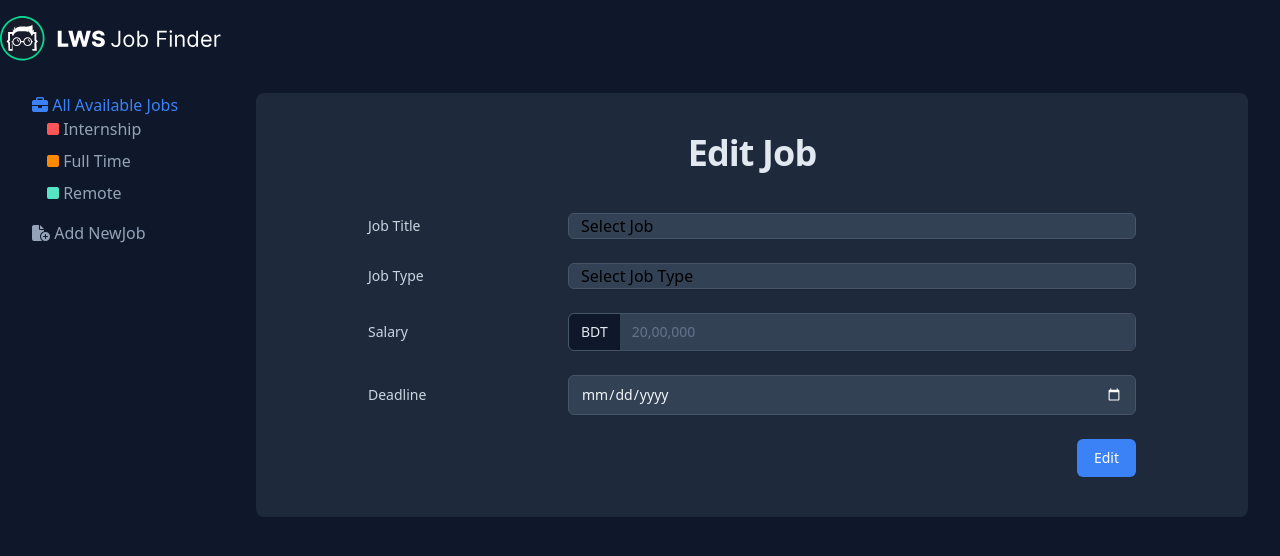
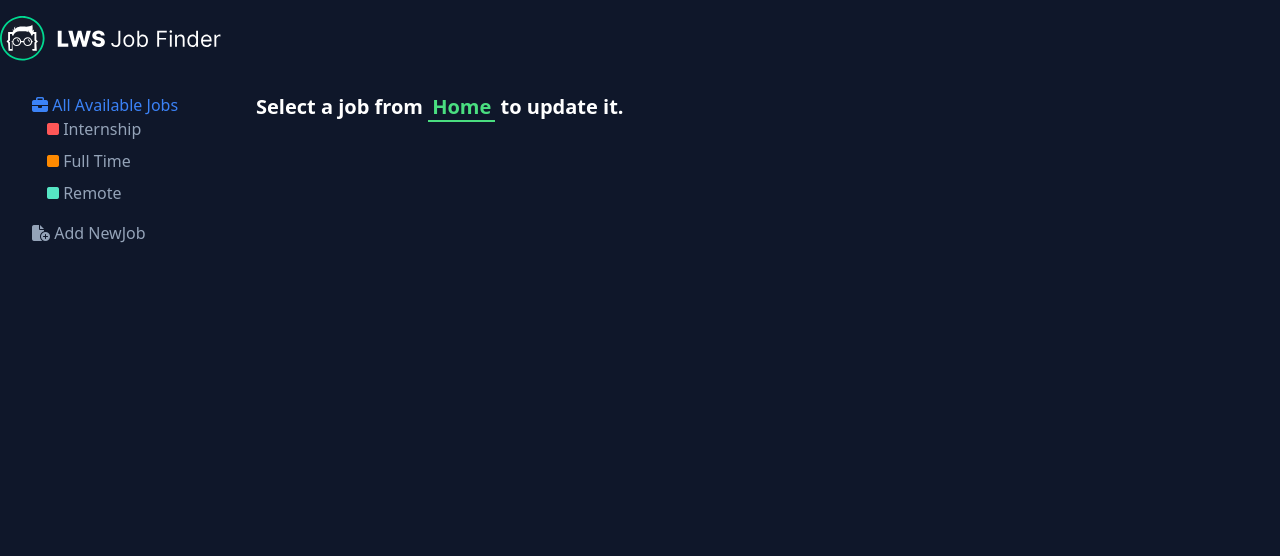
Before and after one commit to MohammadNaiem65/lws-assignment-07, a React (Vite) app: page /editJob in a window 1280 px wide. Shown: the top 556 px of the page. Built offline with nearby package versions, Linux system fonts and the light colour scheme.

Commit message:
added job updating functionality

```diff
--- a/server/db.json
+++ b/server/db.json
@@ -1,9 +1,9 @@
 {
   "jobs": [
     {
-      "title": "DevOps Engineer",
+      "title": "IOS App Developer",
       "type": "Internship",
-      "salary": "25002",
+      "salary": "12345",
       "deadline": "2024-12-31",
       "id": 2
     },
@@ -42,12 +42,6 @@
       "deadline": "2023-12-31",
       "id": 7
     },
-    [
-      "MERN Stack Developer",
-      "Remote",
-      "50000",
-      "2023-10-10"
-    ],
     {
       "title": "MERN Stack Developer",
       "type": "Remote",
--- a/src/features/jobs/jobsAPI.js
+++ b/src/features/jobs/jobsAPI.js
@@ -11,3 +11,9 @@ export const readJobs = async () => {
 
 	return res.data;
 };
+
+export const updateJob = async (id, data) => {
+	const res = await axiosInstance.patch(`/jobs/${id}`, data);
+
+	return res.data;
+};
--- a/src/features/jobs/jobsSlice.js
+++ b/src/features/jobs/jobsSlice.js
@@ -1,9 +1,10 @@
 import { createAsyncThunk, createSlice } from '@reduxjs/toolkit';
-import { createJob, readJobs } from './jobsAPI';
+import { createJob, readJobs, updateJob } from './jobsAPI';
 
 // initial state
 const initialState = {
 	jobs: [],
+	editingJobDetails: {},
 	isLoading: false,
 	isError: false,
 	error: '',
@@ -22,10 +23,24 @@ export const getJobs = createAsyncThunk('jobs/getJobs', async () => {
 	return jobs;
 });
 
+export const editJob = createAsyncThunk(
+	'jobs/editJob',
+	async ({ id, data }) => {
+		const updatedData = await updateJob(id, data);
+
+		return updatedData;
+	}
+);
+
 // create jobs slice
 const jobSlice = createSlice({
 	name: 'jobs',
 	initialState,
+	reducers: {
+		addEditingJobDetails: (state, action) => {
+			state.editingJobDetails = action.payload;
+		},
+	},
 	extraReducers: (builder) => {
 		// add job
 		builder
@@ -60,7 +75,29 @@ const jobSlice = createSlice({
 				state.isError = true;
 				state.error = action.error.message;
 			});
+
+		// edit job
+		builder
+			.addCase(editJob.pending, (state) => {
+				state.isError = false;
+				state.isLoading = true;
+			})
+			.addCase(editJob.fulfilled, (state, action) => {
+				state.isLoading = false;
+
+				const index = state.jobs.findIndex(
+					(job) => job.id === action.payload.id
+				);
+				state.jobs[index] = action.payload;
+			})
+			.addCase(editJob.rejected, (state, action) => {
+				state.isLoading = false;
+				state.jobs = [];
+				state.isError = true;
+				state.error = action.error.message;
+			});
 	},
 });
 
 export default jobSlice.reducer;
+export const { addEditingJobDetails } = jobSlice.actions;
--- a/src/pages/EditJob/EditJob.jsx
+++ b/src/pages/EditJob/EditJob.jsx
@@ -1,13 +1,144 @@
-import EditJobForm from './EditJobForm/EditJobForm';
+import { useState } from 'react';
+import { useDispatch, useSelector } from 'react-redux';
+import { Link, useNavigate } from 'react-router-dom';
+import { editJob } from '../../features/jobs/jobsSlice';
 
 export default function EditJob() {
-	return (
+	// ! Required hooks and variables
+	const {
+		title: jobTitle,
+		type: jobType,
+		salary: jobSalary,
+		deadline: jobDeadline,
+		id,
+	} = useSelector((state) => state.jobs.editingJobDetails);
+	const dispatch = useDispatch();
+	const navigate = useNavigate();
+
+	const [title, setTitle] = useState(jobTitle);
+	const [type, setType] = useState(jobType);
+	const [salary, setSalary] = useState(jobSalary);
+	const [deadline, setDeadline] = useState(jobDeadline);
+
+	const handleEditJob = (e) => {
+		e.preventDefault();
+
+		const data = { title, type, salary, deadline };
+
+		dispatch(editJob({ id, data }));
+		navigate('/');
+	};
+
+	const content = (
 		<main className='max-w-3xl rounded-lg mx-auto relative z-20 p-10 xl:max-w-none bg-[#1E293B]'>
 			<h1 className='mb-10 text-center lws-section-title'>Edit Job</h1>
 
 			<div className='max-w-3xl mx-auto'>
-				<EditJobForm />
+				<form className='space-y-6' onSubmit={handleEditJob}>
+					<div className='fieldContainer'>
+						<label
+							htmlFor='lws-JobTitle'
+							className='text-sm font-medium text-slate-300'>
+							Job Title
+						</label>
+						<select
+							id='lws-JobTitle'
+							name='lwsJobTitle'
+							value={title}
+							onChange={(e) => setTitle(e.target.value)}
+							required
+							className='px-3 py-1 text-slate-300'>
+							<option value='' hidden>
+								Select Job
+							</option>
+							<option>Software Engineer</option>
+							<option>Software Developer</option>
+							<option>Full Stack Developer</option>
+							<option>MERN Stack Developer</option>
+							<option>DevOps Engineer</option>
+							<option>QA Engineer</option>
+							<option>Product Manager</option>
+							<option>Social Media Manager</option>
+							<option>Senior Executive</option>
+							<option>Junior Executive</option>
+							<option>Android App Developer</option>
+							<option>IOS App Developer</option>
+							<option>Frontend Developer</option>
+							<option>Frontend Engineer</option>
+						</select>
+					</div>
+
+					<div className='fieldContainer'>
+						<label htmlFor='lws-JobType'>Job Type</label>
+						<select
+							id='lws-JobType'
+							name='lwsJobType'
+							value={type}
+							onChange={(e) => setType(e.target.value)}
+							required
+							className='px-3 py-1 text-slate-300'>
+							<option value='' hidden>
+								Select Job Type
+							</option>
+							<option>Full Time</option>
+							<option>Internship</option>
+							<option>Remote</option>
+						</select>
+					</div>
+
+					<div className='fieldContainer'>
+						<label htmlFor='lws-JobSalary'>Salary</label>
+						<div className='flex border rounded-md shadow-sm border-slate-600'>
+							<span className='input-tag'>BDT</span>
+							<input
+								type='number'
+								name='lwsJobSalary'
+								id='lws-JobSalary'
+								value={salary}
+								onChange={(e) => setSalary(e.target.value)}
+								required
+								className='!rounded-l-none !border-0'
+								placeholder='20,00,000'
+							/>
+						</div>
+					</div>
+
+					<div className='fieldContainer'>
+						<label htmlFor='lws-JobDeadline'>Deadline</label>
+						<input
+							type='date'
+							name='lwsJobDeadline'
+							id='lws-JobDeadline'
+							value={deadline}
+							onChange={(e) => setDeadline(e.target.value)}
+							required
+						/>
+					</div>
+
+					<div className='text-right'>
+						<button
+							type='submit'
+							id='lws-submit'
+							className='cursor-pointer btn btn-primary w-fit bg-green-300'>
+							Edit
+						</button>
+					</div>
+				</form>
 			</div>
 		</main>
 	);
+
+	return title ? (
+		content
+	) : (
+		<h2 className='text-xl font-semibold text-white'>
+			Select a job from{' '}
+			<Link
+				to='/'
+				className='text-green-400 px-1 border-b-2 border-green-400'>
+				Home
+			</Link>{' '}
+			to update it.
+		</h2>
+	);
 }
--- a/src/pages/EditJob/EditJobForm/EditJobForm.jsx
+++ /dev/null
@@ -1,86 +0,0 @@
-export default function EditJobForm() {
-    return (
-		<form className='space-y-6'>
-			<div className='fieldContainer'>
-				<label
-					htmlFor='lws-JobTitle'
-					className='text-sm font-medium text-slate-300'>
-					Job Title
-				</label>
-				<select
-					id='lws-JobTitle'
-					name='lwsJobTitle'
-					required
-					className='px-3'>
-					<option value='' hidden selected>
-						Select Job
-					</option>
-					<option>Software Engineer</option>
-					<option>Software Developer</option>
-					<option>Full Stack Developer</option>
-					<option>MERN Stack Developer</option>
-					<option>DevOps Engineer</option>
-					<option>QA Engineer</option>
-					<option>Product Manager</option>
-					<option>Social Media Manager</option>
-					<option>Senior Executive</option>
-					<option>Junior Executive</option>
-					<option>Android App Developer</option>
-					<option>IOS App Developer</option>
-					<option>Frontend Developer</option>
-					<option>Frontend Engineer</option>
-				</select>
-			</div>
-
-			<div className='fieldContainer'>
-				<label htmlFor='lws-JobType'>Job Type</label>
-				<select
-					id='lws-JobType'
-					name='lwsJobType'
-					required
-					className='px-3'>
-					<option value='' hidden selected>
-						Select Job Type
-					</option>
-					<option>Full Time</option>
-					<option>Internship</option>
-					<option>Remote</option>
-				</select>
-			</div>
-
-			<div className='fieldContainer'>
-				<label htmlFor='lws-JobSalary'>Salary</label>
-				<div className='flex border rounded-md shadow-sm border-slate-600'>
-					<span className='input-tag'>BDT</span>
-					<input
-						type='number'
-						name='lwsJobSalary'
-						id='lws-JobSalary'
-						required
-						className='!rounded-l-none !border-0'
-						placeholder='20,00,000'
-					/>
-				</div>
-			</div>
-
-			<div className='fieldContainer'>
-				<label htmlFor='lws-JobDeadline'>Deadline</label>
-				<input
-					type='date'
-					name='lwsJobDeadline'
-					id='lws-JobDeadline'
-					required
-				/>
-			</div>
-
-			<div className='text-right'>
-				<button
-					type='submit'
-					id='lws-submit'
-					className='cursor-pointer btn btn-primary w-fit'>
-					Edit
-				</button>
-			</div>
-		</form>
-	);
-}
--- a/src/pages/Home/Job/Job.jsx
+++ b/src/pages/Home/Job/Job.jsx
@@ -1,6 +1,17 @@
+import { useDispatch } from 'react-redux';
+import { useNavigate } from 'react-router-dom';
+import { addEditingJobDetails } from '../../../features/jobs/jobsSlice';
+
 export default function Job({ job }) {
 	// ! Required variables
+	const dispatch = useDispatch();
+	const navigate = useNavigate();
 	const { title, type, salary, deadline, id } = job;
+
+	const handleEditJob = () => {
+		dispatch(addEditingJobDetails(job));
+        navigate('/editJob')
+	};
 
 	return (
 		<div className='lws-single-job'>
@@ -31,7 +42,10 @@ export default function Job({ job }) {
 			</div>
 			<div className='mt-5 flex lg:mt-0 lg:ml-4'>
 				<span className='hidden sm:block'>
-					<button type='button' className='lws-edit btn btn-primary'>
+					<button
+						type='button'
+						className='lws-edit btn btn-primary'
+						onClick={handleEditJob}>
 						<i className='fa-solid fa-pen text-gray-300 -ml-1 mr-2'></i>
 						Edit
 					</button>
```
